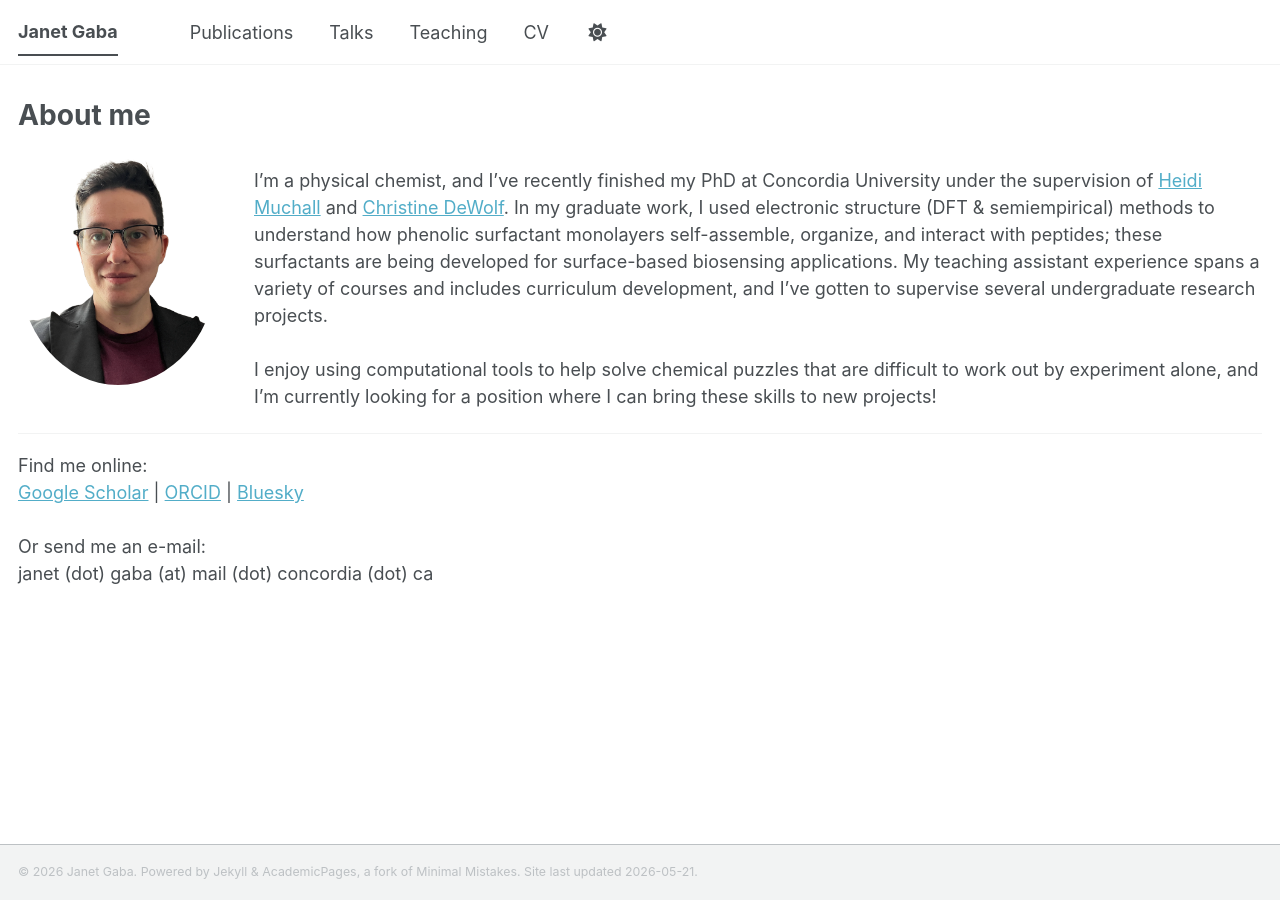
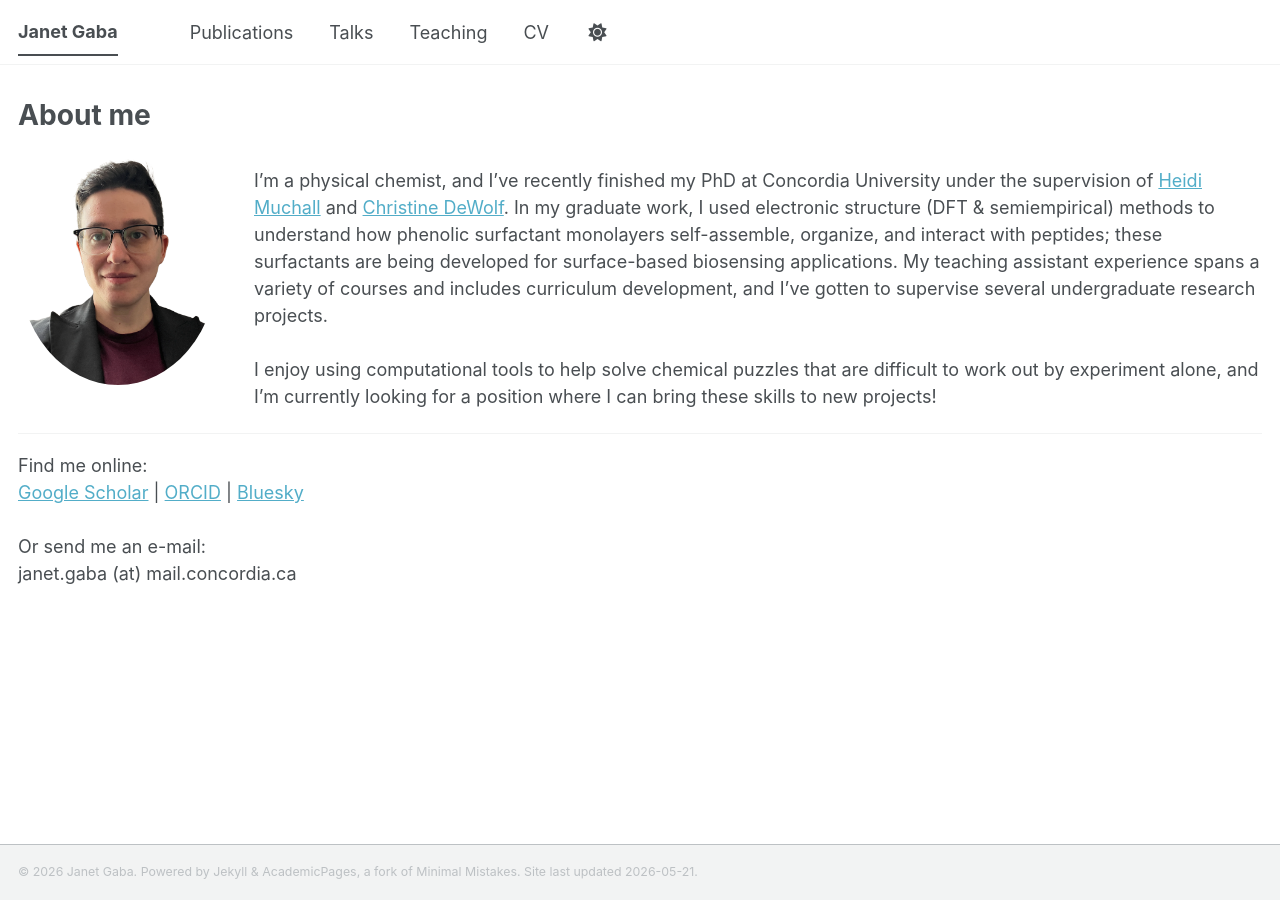
Before and after one commit to janetgaba/janetgaba.github.io, a Jekyll site: the page built from _pages/about.md, in a window 1280 px wide. Built offline with Jekyll 4.4.1, drawn with Linux system fonts in a browser that asks for light colours; a script bundle is joined from its source files by our own code; library files that are not in the unit come from our copies.

Commit message:
Update about.md

```diff
--- a/_pages/about.md
+++ b/_pages/about.md
@@ -35,4 +35,4 @@ Find me online:<br />
 <a href="https://scholar.google.com/citations?user=EuwGX8cAAAAJ">Google Scholar</a> | <a href="https://orcid.org/0000-0002-2217-7283">ORCID</a> | <a href="https://bsky.app/profile/jgaba">Bluesky</a>
 <br /><br />
 Or send me an e-mail:<br />
-janet (dot) gaba (at) mail (dot) concordia (dot) ca
+janet.gaba (at) mail.concordia.ca
```
